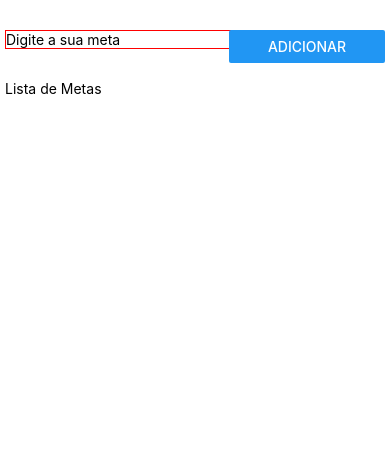
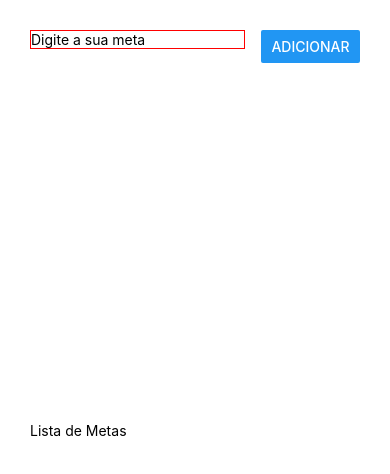
Before and after one commit to RafaelAbreuIESB/Rafael-Iesb-Projeto, a React Native app: screen / in a window 390 px wide. Shown: the top 474 px of the page. Built offline with nearby package versions, Linux system fonts and the light colour scheme.

Commit message:
Adicionar

```diff
--- a/App.js
+++ b/App.js
@@ -9,16 +9,18 @@ import {
 export default function App() {
   return (
     <View style={styles.mainContainer}>
-      <View style={{ width: '60%', position:'absolute', left: 5, top: 30 }}>
+      <View  style={{flexDirection:'row', justifyContent:'space-between', flex: '1'}}>
+        <View style={{width:'65%'}}>
           <TextInput
             style={styles.inputText}
             placeholder={rotulo_input_meta}
           ></TextInput>
         </View>
-      <View style={{width: '40%', position:'absolute', right: 5, top: 30}}>
+        <View style ={{width:'30%'}}>
           <Button title={rotulo_btn_cadastro_meta}></Button>
         </View>
-      <View style={{width: 150, position:'absolute', left: 5, top: 80}}>
+      </View>
+      <View style={styles.metaContainer}>
         <Text>{rotulo_lista_metas}</Text>
       </View>
     </View>
@@ -28,15 +30,19 @@ export default function App() {
 const styles = StyleSheet.create({
   mainContainer: {
     padding: 30,
+    flex: 1,
+    flexDirection: 'column'
   },
   container: {
-    flex: 1,
-    backgroundColor: "#fff",
     alignItems: "center",
     justifyContent: "center",
   },
   inputText: {
     borderColor: "#FF0000",
-    borderWidth: 1.5,
+    borderWidth: 1,
   },
+  metaContainer:{
+    flex: 1,
+
+  }
 });
```
Lines whose indentation alone changed are shown as unchanged.
